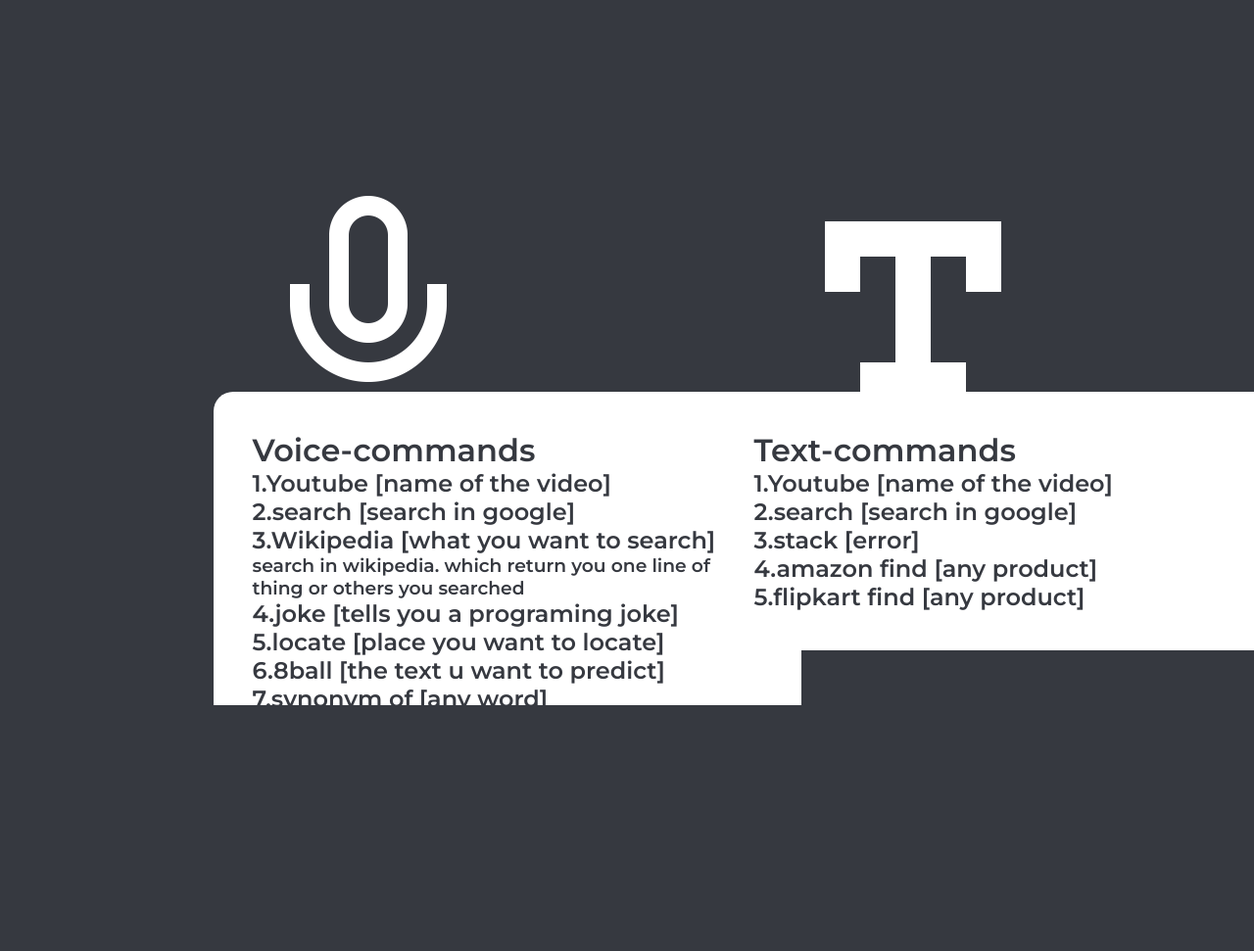
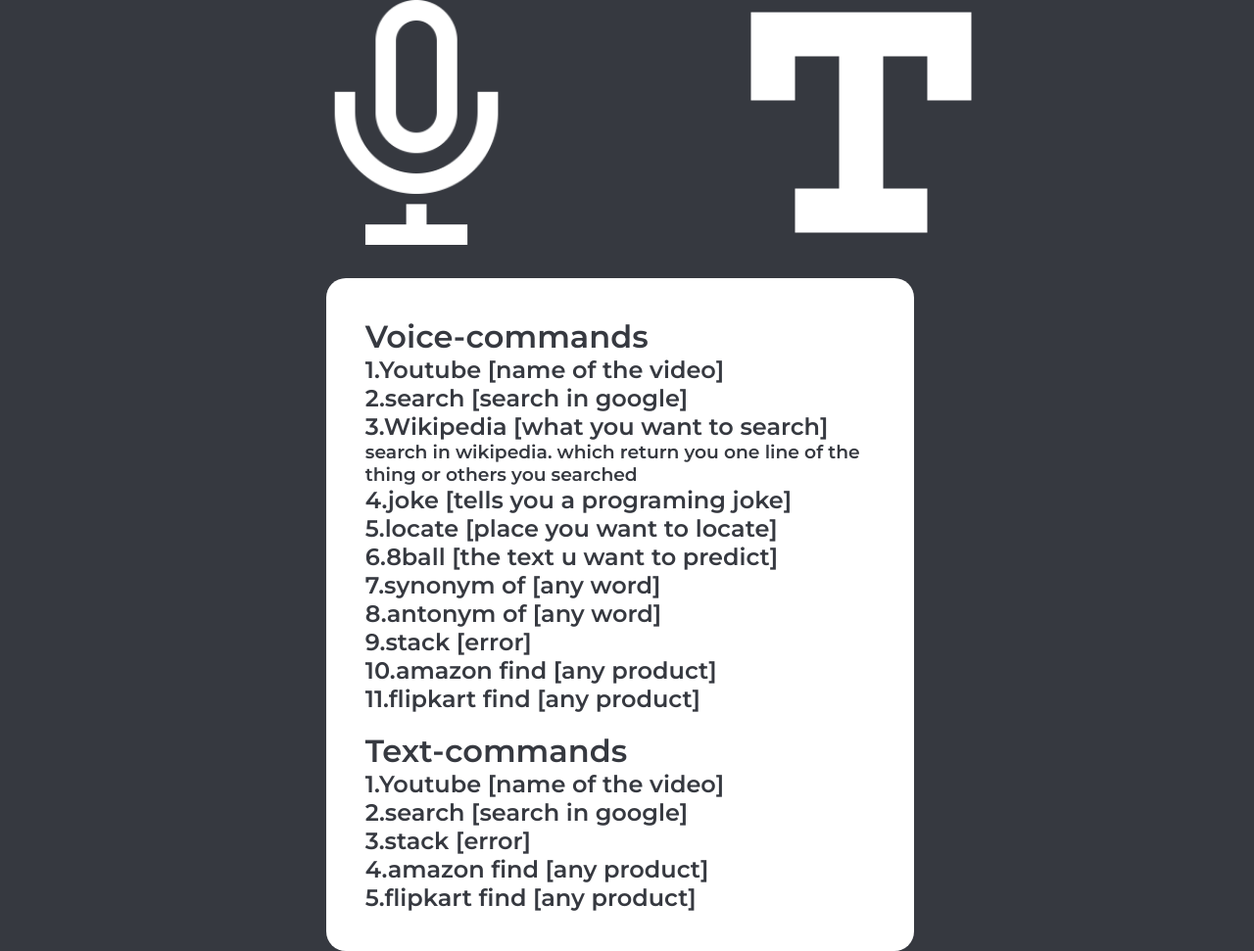
Before and after one commit to M-Tuladhar-reddy345/Assit_web, a Flask app: page / in a window 1280 px wide. Shown: the part 80-1051 px from the top of the page at 98% size. Before the commit the page ends 800 px from the top, so only its background shows below. Run offline with Flask 2, Linux system fonts and the light colour scheme.

Commit message:
initial commit

```diff
--- a/app.py
+++ b/app.py
@@ -29,4 +29,4 @@
 	return render_template("about.html")
 
 
-app.run()
+app.run(debug = True)
--- a/static/externalcss.css
+++ b/static/externalcss2.css
@@ -5,8 +5,8 @@
 }
 body{
     background: #363940;
-	font-family: montserrat;
-	color: #ffffff;
+    font-family: montserrat;
+    color: #ffffff;
     width:100%;
     margin:0px;
     overflow:auto;
@@ -45,22 +45,24 @@
   color: white;
 }
 .mic{
-	display: flex;
+	/* display: flex; */
 	flex-position: column;
-	position: fixed;
-	width: auto;
+	/* position: fixed; */
+	/* width: auto; */
 	height: auto;
-	top: 35%;
-	left: 20%;
+	/* top: 10%; */
+	/* left: 20%; */
+	margin-left:300px;
 }
 .fontt{
-	display: flex;
+	/* display: flex; */
 	flex-position: column;
-	position: fixed;
-	width: auto;
+	/* position: fixed; */
+	/* width: auto; */
 	height: auto;
-	top: 37%;
-	left: 65%;
+	/* top: 10%; */
+	/* left: 65%; */
+	margin-left:200px;
 }
 
 .modal {
@@ -143,30 +145,15 @@
 }
 
 .voice-commands{
-	display: relative;
-	flex-position: column;
-	position: fixed;
+	margin-top:30px;
 	width: 600px;
 	height: auto;
-	top: 60%;
-	left: 17%;
 	color:#363940;
 	padding:40px;
-    background:white;
-    border-radius:20px;
-}
-.text-commands{
 	background:white;
-	display: relative;
-	flex-position: column;
-	position: fixed;
-	width: 600px;
-	height: auto;
-	top: 60%;
-	left: 57%;
-	color:#363940;
-	padding:40px;
 	border-radius:20px;
+	margin-left:26%;
+	margin-right:30%;
 }
 
 #about {
--- a/templates/index.html
+++ b/templates/index.html
@@ -4,7 +4,7 @@
     <meta charset="UTF-8">
     <meta name="viewport" content="width=device-width, initial-scale=1.0">
 	<link href="https://fonts.googleapis.com/css2?family=Montserrat:wght@600&display=swap" rel="stylesheet">
-  <link rel="stylesheet" href="{{url_for('static', filename = 'externalcss.css')}}" />
+  <link rel="stylesheet" href="{{url_for('static', filename = 'externalcss2.css')}}" />
   <script src="https://ajax.googleapis.com/ajax/libs/jquery/3.5.1/jquery.min.js"></script>
     <title>Home</title>
 </head>
@@ -37,10 +37,9 @@
       </form>
     </div>
 	</div>
-
   <img type="image" name="mic" class="mic" id="mike" src="{{url_for('static', filename = 'mic.png')}}" height="300" width="250" >
   <img src="{{url_for('static', filename = 'fontT.png')}}" height="300" width="250" class="fontt" id="texty">
-  <h1 class="none" >{{message}}</h1>
+
   <script src = "{{url_for('static', filename = 'app2.js')}}"></script>
   <div class = "commands">
     <div class = "voice-commands">
@@ -56,15 +55,15 @@
       <h2>9.stack [error]</h2>
       <h2>10.amazon find [any product]</h2>
       <h2>11.flipkart find [any product]</h2>
-    </div>
-    <div class="text-commands">
+      <br>
       <h1>Text-commands</h1>
       <h2>1.Youtube [name of the video]</h2>
       <h2>2.search [search in google]</h2>
       <h2>3.stack [error]</h2>
       <h2>4.amazon find [any product]</h2>
       <h2>5.flipkart find [any product]</h2>
-    <div >
+      </div>
+
   </div>
 
 </body>
```
